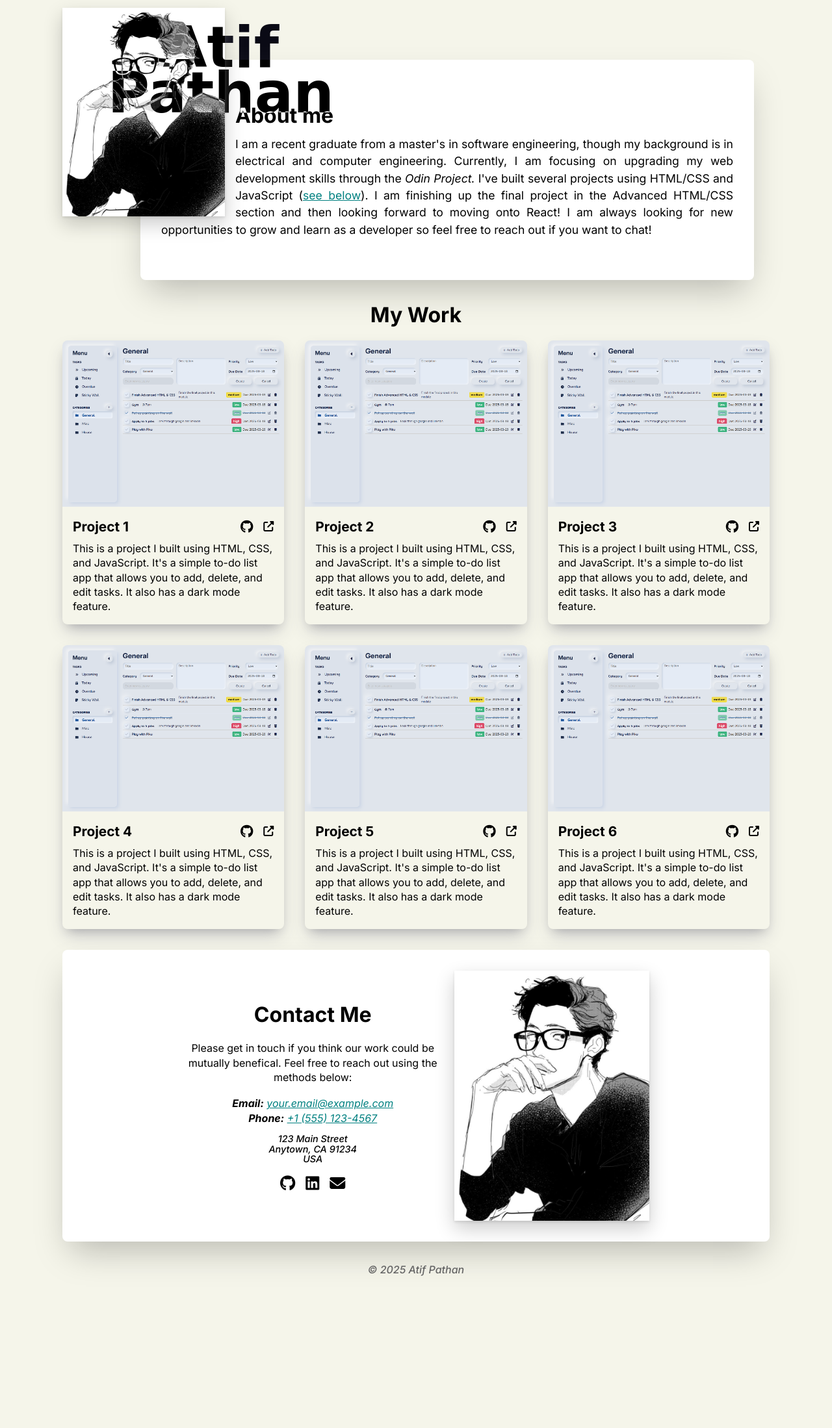
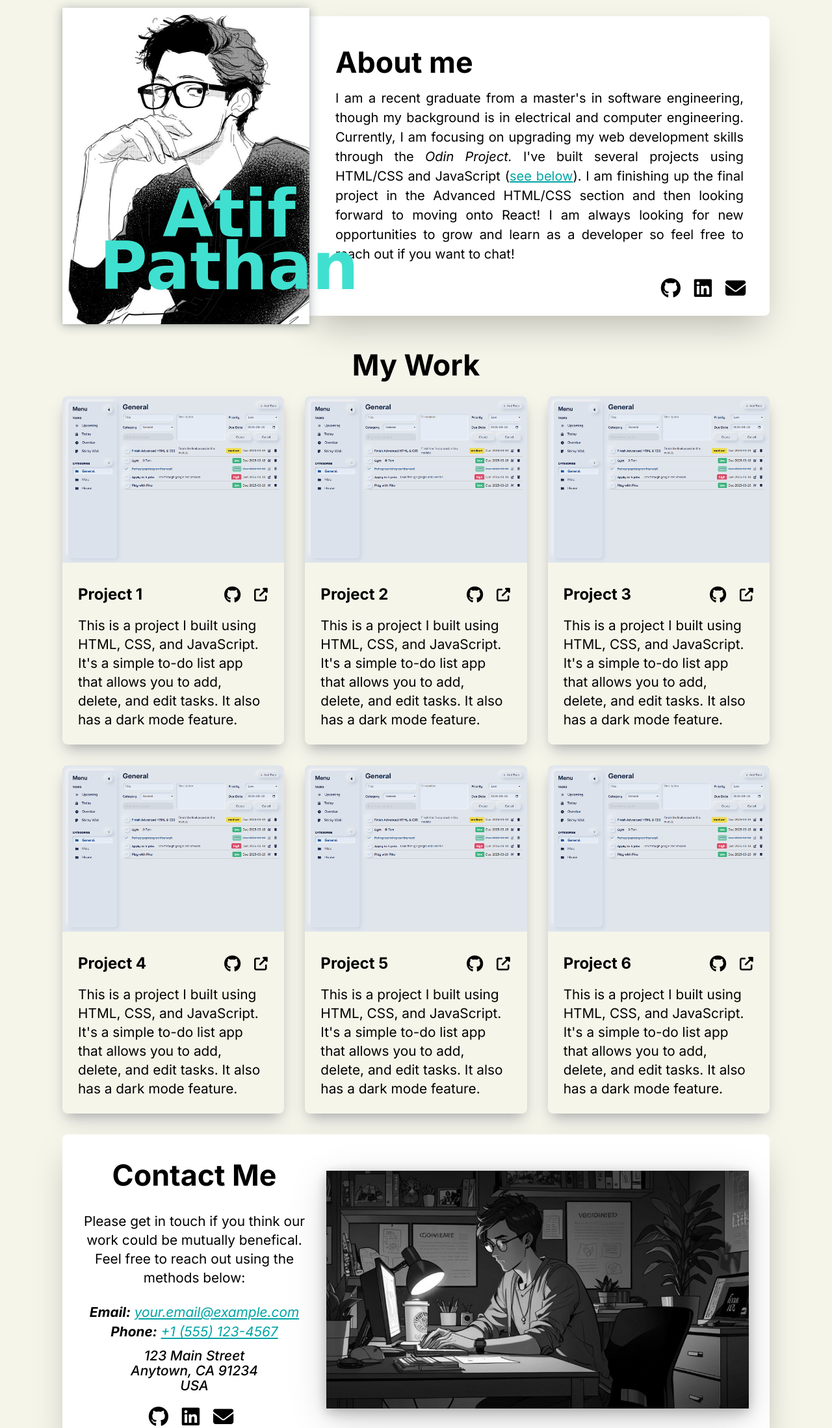
Before and after one commit to Atif-Pathan/homepage, a plain HTML site: page index.html in a window 1280 px wide. Shown: the part 20-2218 px from the top of the page at 65% size. Before the commit the page ends 2001 px from the top, so only its background shows below. Drawn offline with Linux system fonts and the light colour scheme; a web font is replaced by a local one.

Commit message:
finish desktop layout and some more styling to all 3 layouts

```diff
--- a/index.html
+++ b/index.html
@@ -24,8 +24,6 @@
                 <p class="about-me">
                     I am a recent graduate from a master's in software engineering, though my background is in electrical and computer engineering. Currently, I am focusing on upgrading my web development skills through the <em>Odin Project.</em> I've built several projects using HTML/CSS and JavaScript (<u>see below</u>). I am finishing up the final project in the Advanced HTML/CSS section and then looking forward to moving onto React! I am always looking for new opportunities to grow and learn as a developer so feel free to reach out if you want to chat!
                 </p>
-            </div>
-        </div>
                 <nav aria-label="Social Media and Contact Links">
                     <ul class="links">
                         <li>
@@ -39,6 +37,8 @@
                         </li>
                     </ul>
                 </nav>
+            </div>
+        </div>
     </header>
     <main>
         <h2 class="section-heading">My Work</h2>
@@ -191,7 +191,18 @@
                     </ul>
                 </nav>
             </div>
-            <img class="my-image" src="./assets/me.jpg" alt="A headshot of Atif Pathan">
+            <!-- <img class="my-image" src="./assets/me.jpg" alt="A headshot of Atif Pathan"> -->
+            <picture class="my-image">
+                <source
+                  srcset="./assets/contact-image.jpg"
+                  media="(min-width: 1024px)"
+                />
+                <img
+                  class="my-actual-image"
+                  src="./assets/contact-image-cropped.jpg"
+                  alt="Image of me coding"
+                />
+            </picture>
         </section>
         <p class="copy">&copy; 2025 Atif Pathan</p>
     </footer>
--- a/styles.css
+++ b/styles.css
@@ -93,6 +93,17 @@ li {
   padding-inline: 0;
 }
 
+::selection {
+    background: rgb(0, 164, 164); /* The highlight background color */
+    color: white;        /* The text color when highlighted */
+}
+
+/* For Firefox */
+::-moz-selection {
+    background: rgb(0, 164, 164);;
+    color: white;
+}
+
 header {
     display: flex;
     flex-direction: column;
@@ -155,8 +166,7 @@ header, main, footer {
     bottom: 10%;
     left: 2%;
     line-height: 0.8;
-    color: white; /* Set text color to white */
-    mix-blend-mode: difference; /* This creates the inversion effect */
+    color: turquoise; /* Set text color to white */
     text-align: center;
 }
 
@@ -164,6 +174,10 @@ header, main, footer {
     display: flex;
     flex-direction: column;
     align-items: center;
+}
+
+.about-me-wrapper > nav {
+    margin-top: 0.5rem;
 }
 
 .section-heading {
@@ -174,6 +188,7 @@ header, main, footer {
 
 .about-me {
     text-align: center;
+    padding-bottom: 1rem;
 }
 
 .links {
@@ -189,7 +204,8 @@ i {
 
 /* only add hover for desktop screens (add in media q later) */
 i:hover {
-    scale: 1.15;
+    scale: 1.2;
+    color: rgb(0, 164, 164);
 }
 
 i:active {
@@ -197,7 +213,7 @@ i:active {
 }
 
 u, a {
-    color: teal;
+    color: rgb(0, 164, 164);
 }
 
 .project-card {
@@ -232,19 +248,20 @@ u, a {
     display: flex;
     flex-direction: column;
     align-items: center;
-    gap: 1.1rem;
+    gap: 1rem;
 }
 
 .contact-wrapper {
     display: flex;
     flex-direction: column;
     align-items: center;
-    gap: 1.1rem;
+    gap: 0.5rem;
+    flex: 1;
 }
 
 .call-action {
     text-align: center;
-    max-width: 400px;
+    /* max-width: 300px; */
 }
 
 address {
@@ -262,8 +279,13 @@ address {
 }
 
 .my-image {
-    min-width: 100%;
-    box-shadow: rgba(0, 0, 0, 0.2) 0px 12px 28px 0px, rgba(0, 0, 0, 0.1) 0px 2px 4px 0px, rgba(255, 255, 255, 0.05) 0px 0px 0px 1px inset;
+    flex: 2;
+    /* min-width: 100%; */
+}
+
+.my-actual-image {
+    box-shadow: rgba(17, 17, 26, 0.15) 0px 4px 16px, rgba(17, 17, 26, 0.15) 0px 8px 24px, rgba(17, 17, 26, 0.15) 0px 16px 56px;
+    filter: grayscale(100%);
 }
 
 .copy {
@@ -299,7 +321,7 @@ address {
         shape-outside: polygon(0 0, 100% 0, 100% 100%, 0 100%);
         shape-margin: 1rem;
     }
-    .header-wrapper + nav {
+    .about-me-wrapper > nav {
         display: none;
     }
     .headshot {
@@ -309,9 +331,10 @@ address {
     .my-name {
         bottom: initial;
         left: initial;
+        mix-blend-mode: initial;
+        color: rgb(0, 164, 164);
         top: 8%;
         right: -95%;
-        font-family: "Fuggles", cursive;
         width: fit-content;
         font-weight: bold;
         font-size: 5.5rem;
@@ -333,17 +356,17 @@ address {
         text-wrap: wrap;
         line-height: 1.5;
         font-size: 1.1rem;
+        padding-bottom: 0;
     }
     .my-image {
         min-width: initial;
-        width: 40%;
-        max-width: 300px;
+        max-width: 360px;
     }
     #contact {
         width: 100%;
         flex-direction: row;
         justify-content: center;
-        padding: 2rem;
+        padding: 1.5rem;
         background-color: white;
         border-radius: 0.5rem;
         box-shadow: rgba(0, 0, 0, 0.25) 0px 25px 50px -12px;
@@ -380,9 +403,115 @@ address {
     header, main, footer {
         max-width: 90%; /* Wider container for desktop */
     }
-
+    .about-me-wrapper > nav {
+        display: flex;
+        position: absolute;
+        right: 2rem;
+        bottom: 2rem
+    }
+    .header-wrapper {
+        display: flex;
+        flex-direction: row;
+        align-items: center;
+        gap: 0;
+    }
     .article-container {
         grid-template-columns: repeat(3, 1fr); /* Three columns for desktop */
+    }
+    .headshot-wrapper {
+        position: relative;
+        z-index: 1;
+        min-width: 380px;
+        margin-right: 0;
+        margin-bottom: 0;
+        shape-outside: polygon(0 0, 100% 0, 100% 100%, 0 100%);
+    }
+    .headshot {
+        max-width: 380px;
+        box-shadow: rgba(14, 30, 37, 0.12) 0px 2px 4px 0px, rgba(14, 30, 37, 0.32) 0px 2px 16px 0px;
+        z-index: 2;
+    }
+    .my-name {
+        bottom: 10%;
+        left: 15%;
+        top: initial;
+        right: initial;
+        width: fit-content;
+        font-weight: bold;
+        font-size: 6rem;
+        color: turquoise; /* Set text color to white */
+    }
+    .about-me-wrapper {
+        position: relative;
+        display: block;
+        align-self: center;
+        padding: 2.5rem 2.5rem 5rem 2.5rem;
+        margin: 0;
+        background-color: white;
+        border-top-right-radius: 0.5rem;
+        border-bottom-right-radius: 0.5rem;
+        border-top-left-radius: 0;
+        border-bottom-left-radius: 0;
+        box-shadow: rgba(0, 0, 0, 0.25) 0px 25px 50px -12px;
+    }
+    .about-me {
+        margin-top: 0.5rem;
+        text-align: justify;
+        text-wrap: wrap;
+        line-height: 1.5;
+        font-size: 1.05rem;
+        padding-bottom: 0;
+    }
+    #contact {
+        gap: 1.2rem;
+    }
+    .my-image {
+        max-width: 550px;
+    }
+}
+
+@media (min-width: 1280px) {
+    .about-me-wrapper > nav {
+        right: 2.7rem;
+        bottom: 2rem
+    }
+    .about-me {
+        font-size: 1.25rem;
+    }
+    .my-name {
+        font-size: 6.3rem;
+    }
+    .card-title {
+        font-size: 1.5rem;
+    }
+    .card-content, .call-action, address, .dummy-address {
+        font-size: 1.3rem;
+    }
+    .contact-wrapper {
+        gap: 1.5rem;
+    }
+    .links {
+        scale: 1.3;
+        padding-right: 0.5rem;
+    }
+    #contact {
+        gap: 2rem;
+        padding: 2rem;
+    }
+    .my-image {
+        max-width: 650px;
+    }
+    .section-heading {
+        font-size: 2.8rem;
+    }
+    .card-row-1 {
+        padding: 1rem 1.5rem 0 1.5rem;
+    }
+    .card-content {
+        padding: 0 1.5rem 1.5rem 1.5rem;
+    }
+    .project-card {
+        gap: 1rem;
     }
 }
 
@@ -392,8 +521,54 @@ address {
         max-width: 1400px; /* Much wider container for large screens */
     }
 
+    .about-me {
+        margin-top: 0.5rem;
+        text-align: justify;
+        text-wrap: wrap;
+        line-height: 1.5;
+        font-size: 1.4rem;
+    }
+    .card-title {
+        font-size: 1.6rem;
+    }
+    .card-content, .call-action, address, .dummy-address {
+        font-size: 1.5rem;
+    }
+    .contact-wrapper {
+        gap: 1.6rem;
+    }
+    .links {
+        scale: 1.4;
+        padding-right: 0.5rem;
+    }
+    .about-me-wrapper > nav {
+        right: 3.5rem;
+        bottom: 2.5rem
+    }
+    .about-me-wrapper {
+        padding: 3rem 3rem 6rem 3rem;
+    }
+    #contact {
+        gap: 2.5rem;
+        padding: 3rem;
+    }
     /* Optional: you could go to 4 columns for very large screens */
     .article-container {
         gap: 2.5rem; /* Slightly larger gap for big screens */
     }
+    .my-image {
+        max-width: 750px;
+    }
+    .section-heading {
+        font-size: 3.2rem;
+    }
+    .card-row-1 {
+        padding: 1rem 1.5rem 0 1.5rem;
+    }
+    .card-content {
+        padding: 0 1.5rem 1.5rem 1.5rem;
+    }
+    .project-card {
+        gap: 1rem;
+    }
 }
```
Also changed, not shown: assets/contact-image-cropped.jpg (added), assets/contact-image.jpg (added). Lines whose indentation alone changed are shown as unchanged.
